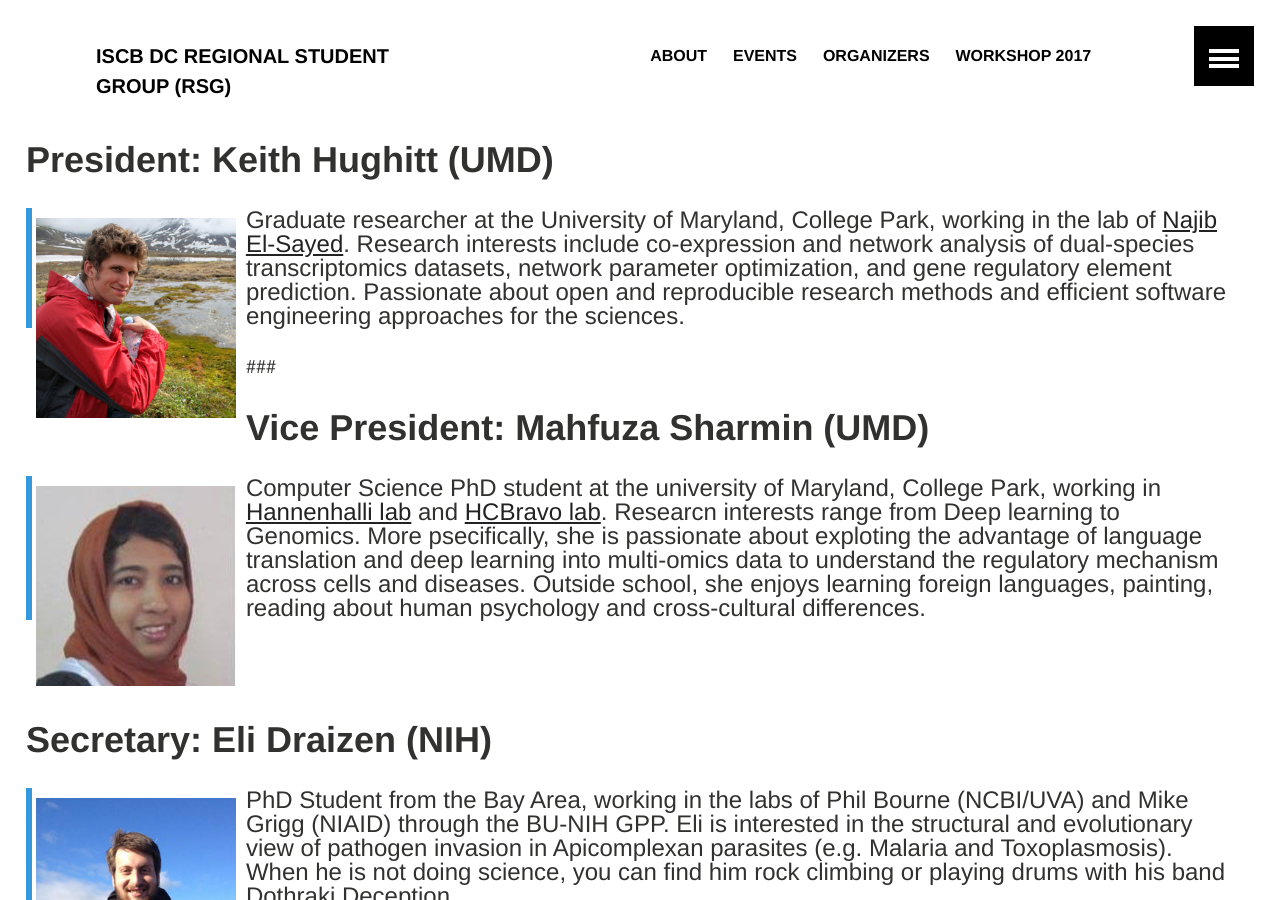
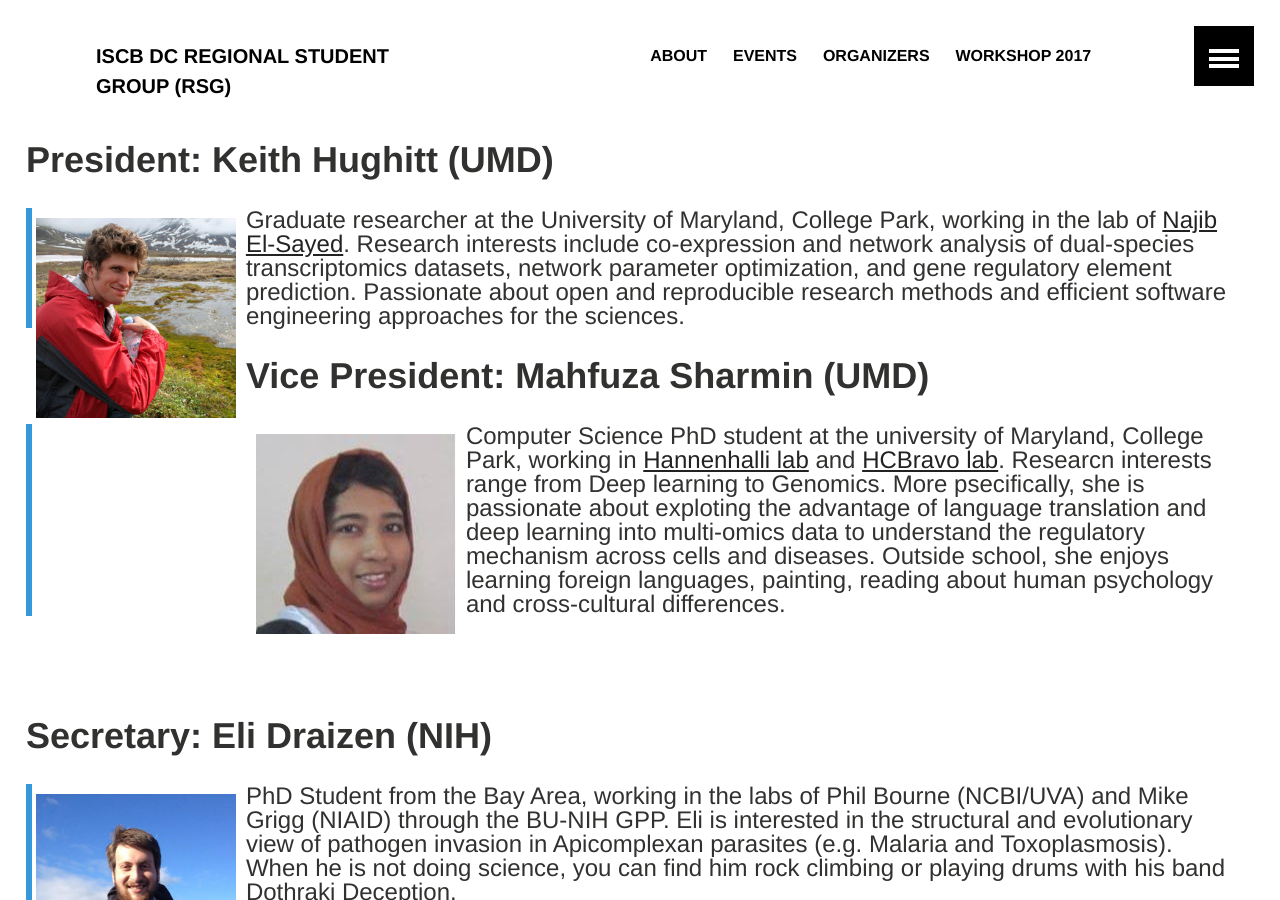
Before and after one commit to iscb-dc-rsg/iscb-dc-rsg.github.io, a Jekyll site: the page built from _pages/organizers.md, in a window 1280 px wide and 900 px high. Built offline with Jekyll 4.4.1, drawn with Linux system fonts in a browser that asks for light colours; our own code applies the rules of GitHub Pages for plain Markdown files.

Commit message:
Update organizers.md

```diff
--- a/_pages/organizers.md
+++ b/_pages/organizers.md
@@ -8,11 +8,12 @@
 
 ![Keith Hughitt](../images/organizers/hughitt.jpg){: .organizer-image .float-left }
 
+
 > Graduate researcher at the University of Maryland, College Park, working in the lab of [Najib El-Sayed](http://www.najibelsayed.org/research.aspx). Research interests include co-expression and network analysis of dual-species transcriptomics datasets, network parameter optimization, and gene regulatory element prediction. Passionate about open and reproducible research methods and efficient software engineering approaches for the sciences.
 
 
-
-###
+<dl>
+</dl>
 # Vice President: Mahfuza Sharmin (UMD)
 
 ![Mahfuza Sharmin](../images/organizers/sharmin.jpg){: .organizer-image .float-left }
@@ -28,7 +29,8 @@
 > PhD Student from the Bay Area, working in the labs of Phil Bourne (NCBI/UVA) and Mike Grigg (NIAID) through the BU-NIH GPP. Eli is interested in the structural and evolutionary view of pathogen invasion in Apicomplexan parasites (e.g. Malaria and Toxoplasmosis). When he is not doing science, you can find him rock climbing or playing drums with his band Dothraki Deception.
 
 
-#
+<dl>
+</dl>
 # Treasurer: Victoria Cepeda-Espinoza (UMD)
 
 ![Victoria Cepada](../images/organizers/vicky.jpg){: .organizer-image .float-left }
```
